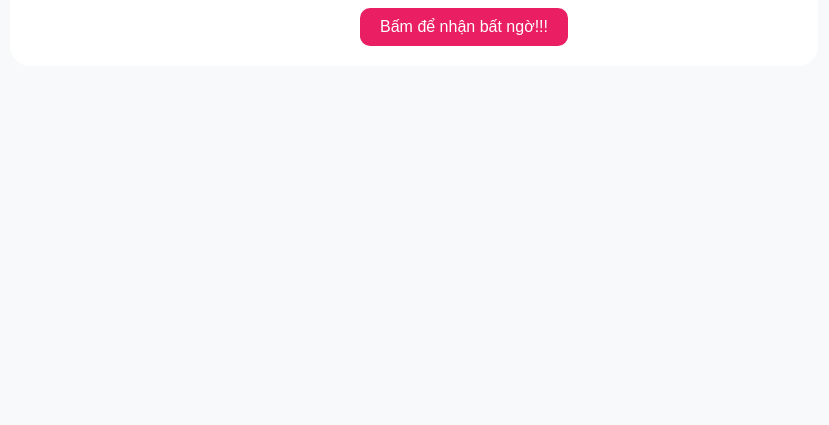
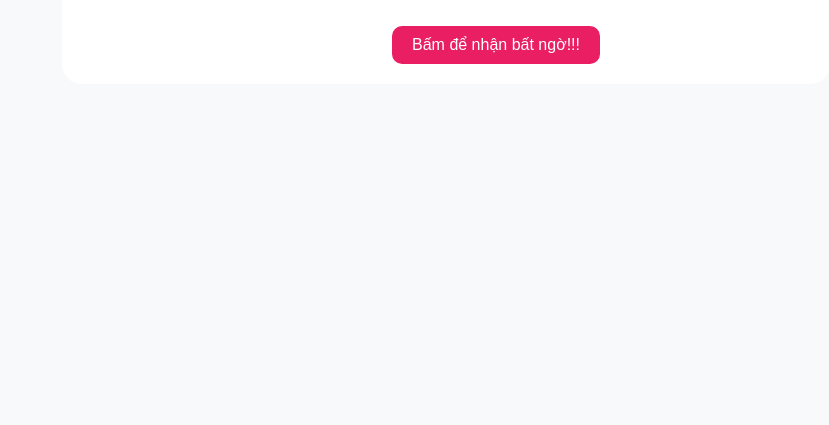
Before and after one commit to AFKNoMercy/love-u-mama, a plain HTML site: page index.html in a window 1280 px wide. Shown: the part 471-896 px from the top of the page, without its empty margins (338-1167 px from the left). Drawn offline with Linux system fonts and the light colour scheme.

Commit message:
Update styles.css

```diff
--- a/styles.css
+++ b/styles.css
@@ -5,8 +5,8 @@ body {
     justify-content: center;
     align-items: center;
     height:110vh;
-    margin-left: 240px;
-    max-width: 80%;
+    margin-left: 400px;
+    max-width: 60%;
     overflow: hidden;
 }
 
```
